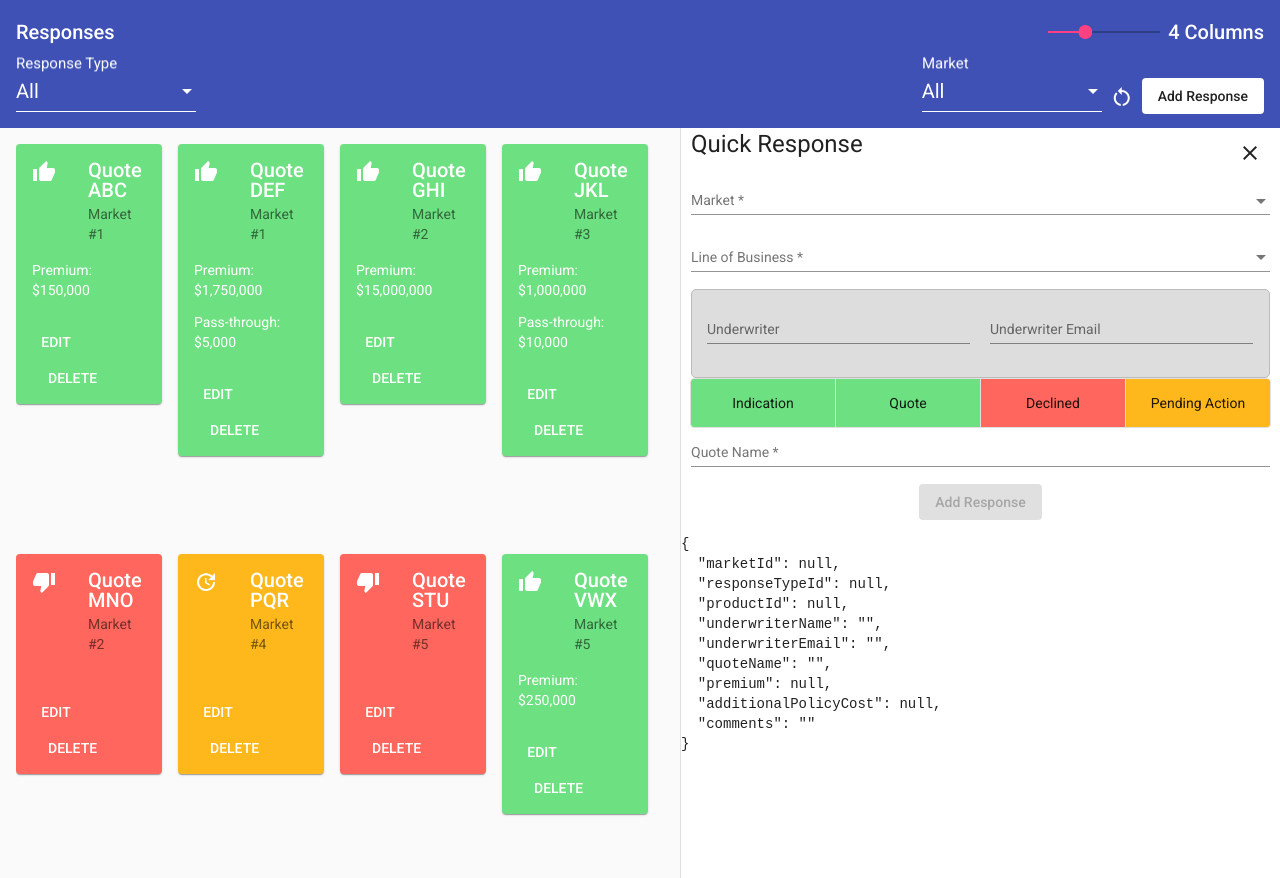
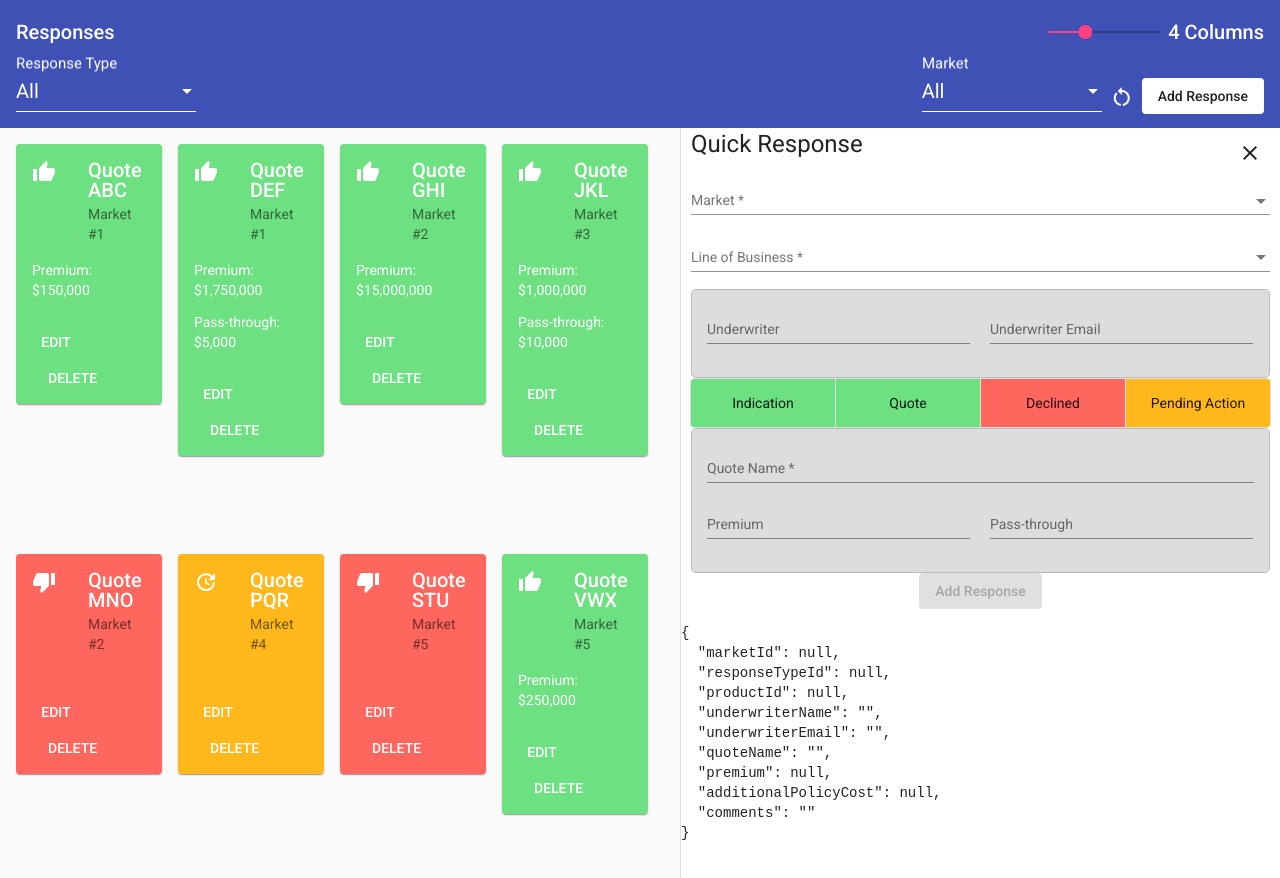
Before and after one commit to ojpbay/quote-intake-poc, an Angular app: page / in a window 1280 px wide. Both pictures are taken after a click on the button "Add Response". Shown: the top 878 px of the page. Built offline with nearby package versions, Linux system fonts and the light colour scheme.

Commit message:
1 file modified

```diff
--- a/src/app/quick-response/quick-response.component.html
+++ b/src/app/quick-response/quick-response.component.html
@@ -57,9 +57,31 @@
     >
   </mat-button-toggle-group>
 
-  <mat-form-field class="full-width" fxFlex="100">
-    <input matInput placeholder="Quote Name" formControlName="quoteName" />
-  </mat-form-field>
+  <div class="full-width grey" fxLayout="column">
+    <mat-form-field class="full-width" fxFlex="100">
+      <input matInput placeholder="Quote Name" formControlName="quoteName" />
+    </mat-form-field>
+
+    <div class="full-width" fxLayout="row" fxLayoutGap="20px">
+      <mat-form-field class="full-width" fxFlex="48%">
+        <input
+          type="number"
+          matInput
+          placeholder="Premium"
+          formControlName="premium"
+        />
+      </mat-form-field>
+
+      <mat-form-field class="full-width" fxFlex="48%">
+        <input
+          type="number"
+          matInput
+          placeholder="Pass-through"
+          formControlName="additionalPolicyCost"
+        />
+      </mat-form-field>
+    </div>
+  </div>
 
   <button
     mat-flat-button
```
